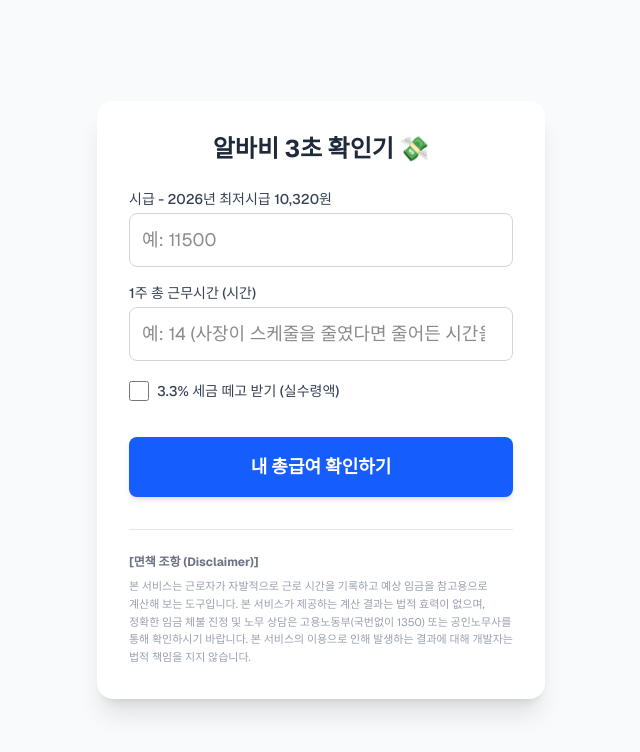
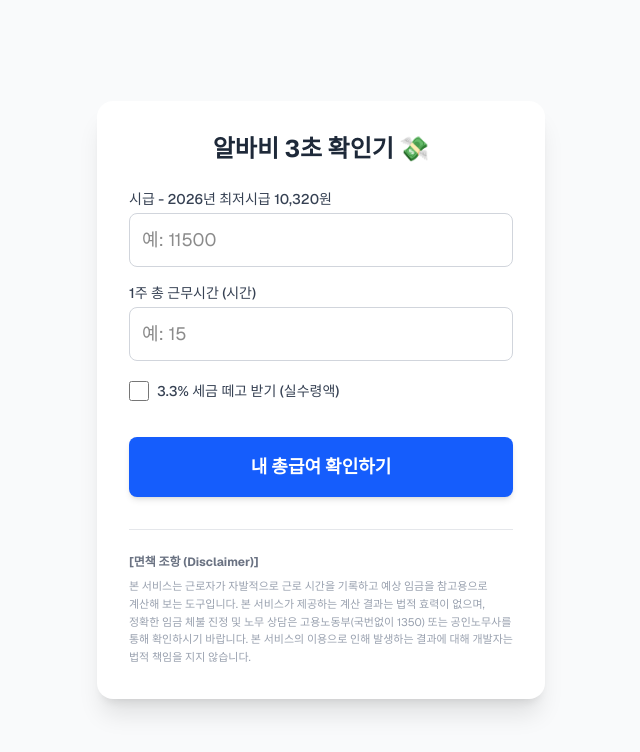
Before and after one commit to paulbusankim/labor-integrity-system, a Next.js app: page / in a window 1280 px wide. Shown: the top 752 px of the page, without its empty margins (319-959 px from the left). Built offline with nearby package versions, Linux system fonts and the light colour scheme; no server answers.

Commit message:
refactor: 플레이스 홀더 변경

```diff
--- a/components/CalculatorForm.tsx
+++ b/components/CalculatorForm.tsx
@@ -77,7 +77,7 @@ export default function CalculatorForm({
           onChange={(e) =>
             setWeeklyHours(e.target.value === "" ? "" : Number(e.target.value))
           }
-          placeholder="예: 14 (사장이 스케줄을 줄였다면 줄어든 시간을 입력)"
+          placeholder="예: 15"
           className="w-full border border-gray-300 rounded-lg p-3 text-lg focus:ring-2 focus:ring-blue-500 outline-none transition"
         />
       </div>
```
